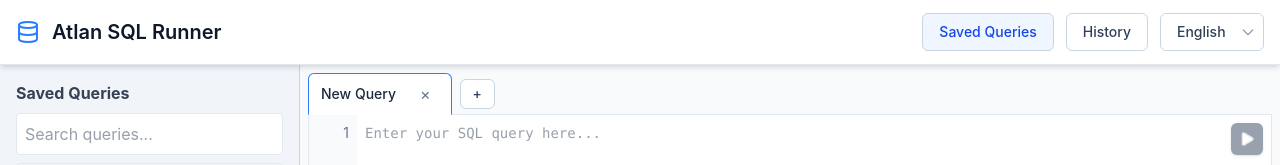
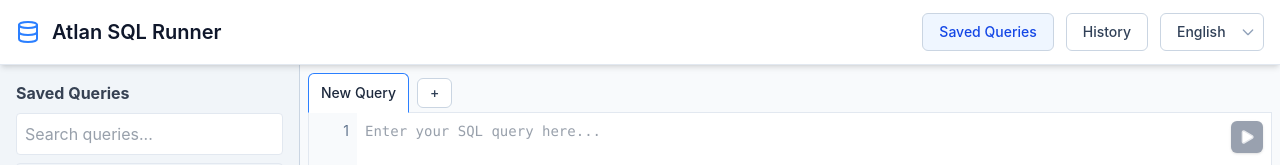
Before and after one commit to vikasraok/atlan-sql-runner, a React (Vite) app: page / in a window 1280 px wide. Shown: the top 165 px of the page. Built offline with nearby package versions, Linux system fonts and the light colour scheme.

Commit message:
retain tab

```diff
--- a/src/components/Tabs.tsx
+++ b/src/components/Tabs.tsx
@@ -15,23 +15,23 @@
                     aria-selected={tab.id === activeId}
                     aria-label={t("tabLabel")}
                     tabIndex={0}
-                    className={`flex items-center gap-2 py-1 px-3   ${tab.id === activeId ? "bg-white border-blue-500 border border-b-transparent z-15" : "bg-white border-b border border-slate-200 hover:border-blue-400"} rounded-t-md cursor-pointer select-none `}
+                    className={`flex items-center gap-2 py-1 px-3 h-10  ${tab.id === activeId ? "bg-white border-blue-500 border border-b-transparent z-15" : "bg-white border-b border border-slate-200 hover:border-blue-400"} rounded-t-md cursor-pointer select-none `}
                     onClick={() => setActiveId(tab.id)}
                 >
                     <span data-testid={`tab-${tab.id}-label`} className="text-sm font-medium text-slate-800 truncate">
                         {tab.title.length > 20 ? `${tab.title.substring(0, 20)}...` : tab.title}
                     </span>
-                    <button
+                    {tabs.length > 1 && <button
                         data-testid={`tab-${tab.id}-close`}
                         aria-label={`${t("delete")} ${t("tab")}`}
-                        className="ml-2 text-slate-500 hover:text-slate-700 px-2 py-1 rounded focus:outline-none focus:ring-2 focus:ring-blue-500"
+                        className="ml-2 text-slate-500 hover:text-slate-700 px-2 py-1 rounded focus:ring-blue-500"
                         onClick={(e) => {
                             e.stopPropagation();
                             closeTab(tab.id);
                         }}
                     >
                         ×
-                    </button>
+                    </button>}
                 </div>
             ))}
 
--- a/src/contexts/AppStateProvider.tsx
+++ b/src/contexts/AppStateProvider.tsx
@@ -26,10 +26,6 @@
             return { ...state, tabs: [...state.tabs, { id: action.id, title: action.title, sql: action.sql }], activeId: action.id };
         case 'CLOSE_TAB': {
             const filtered = state.tabs.filter((t) => t.id !== action.id);
-            if (filtered.length === 0) {
-                // fallback: create a new tab with id from action (caller should ensure unique id)
-                return { ...state, tabs: [{ id: action.id, title: 'tab' }], activeId: action.id };
-            }
             if (action.id === state.activeId) {
                 const idx = state.tabs.findIndex((x) => x.id === action.id);
                 const prev = state.tabs[idx - 1] ?? filtered[0];
```
